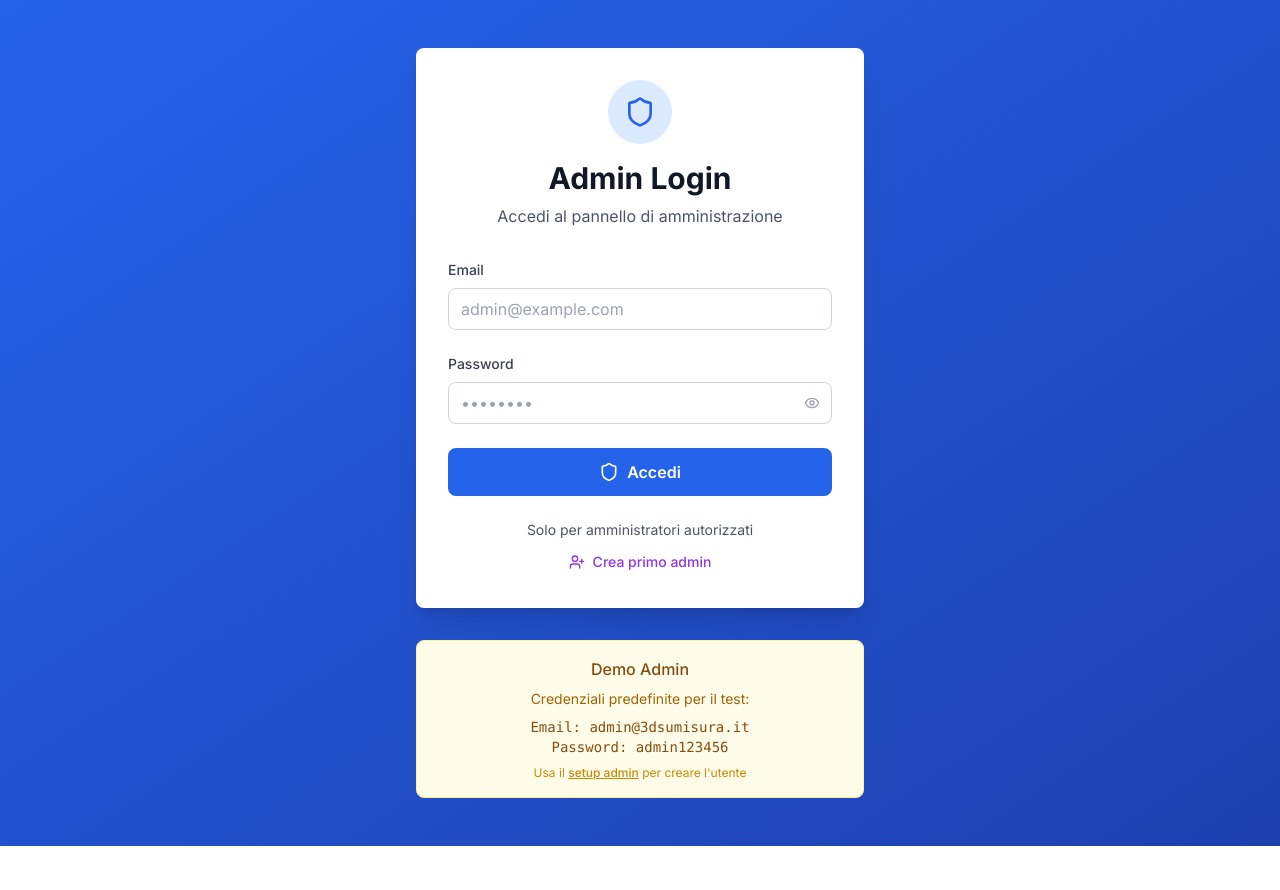
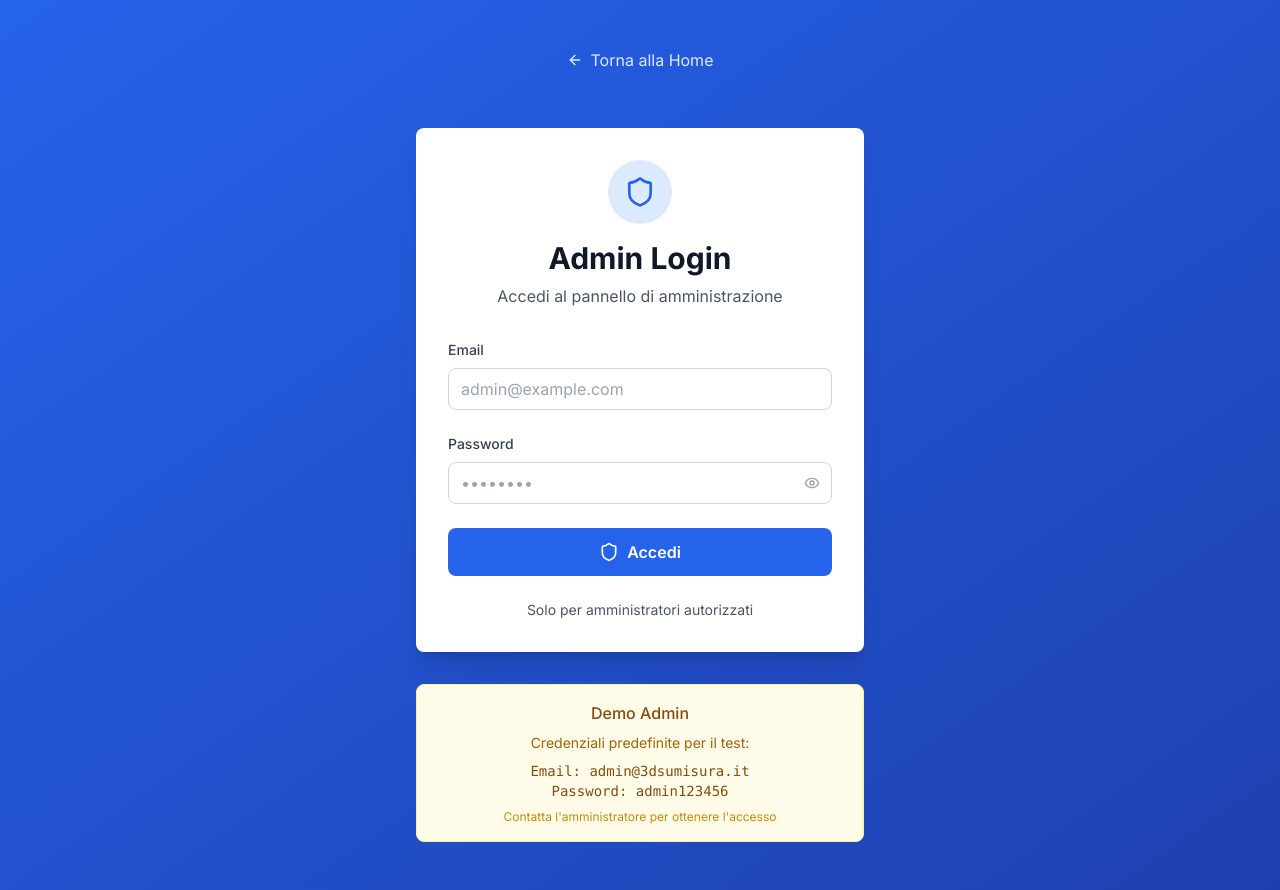
Before and after one commit to TuoyuanHuang/3d-model, a React (Vite) app: page /admin/login in a window 1280 px wide. Before the commit the page ends 846 px from the top, so only its background shows below. Built offline with nearby package versions, Linux system fonts and the light colour scheme; no server answers.

Commit message:
Update Admin Login Page - Add Back Button and Remove Create Admin Button

```diff
--- a/src/pages/AdminLogin.tsx
+++ b/src/pages/AdminLogin.tsx
@@ -1,7 +1,7 @@
 import React, { useState, useEffect } from 'react';
 import { useNavigate, Link } from 'react-router-dom';
 import { useAuth } from '../contexts/AuthContext';
-import { Shield, Eye, EyeOff, AlertCircle, UserPlus } from 'lucide-react';
+import { Shield, Eye, EyeOff, AlertCircle, ArrowLeft } from 'lucide-react';
 
 const AdminLogin: React.FC = () => {
   const [email, setEmail] = useState('');
@@ -42,6 +42,17 @@ const AdminLogin: React.FC = () => {
   return (
     <div className="min-h-screen bg-gradient-to-br from-blue-600 to-blue-800 flex items-center justify-center py-12 px-4 sm:px-6 lg:px-8">
       <div className="max-w-md w-full space-y-8">
+        {/* Back Button */}
+        <div className="text-center">
+          <Link
+            to="/"
+            className="inline-flex items-center space-x-2 text-blue-100 hover:text-white transition-colors mb-6"
+          >
+            <ArrowLeft className="h-4 w-4" />
+            <span>Torna alla Home</span>
+          </Link>
+        </div>
+
         <div className="bg-white rounded-lg shadow-xl p-8">
           <div className="text-center mb-8">
             <div className="bg-blue-100 w-16 h-16 rounded-full flex items-center justify-center mx-auto mb-4">
@@ -58,9 +69,6 @@ const AdminLogin: React.FC = () => {
                 <div>
                   <h4 className="font-medium text-red-800">Errore di Login</h4>
                   <p className="text-sm text-red-700">{error}</p>
-                  <p className="text-xs text-red-600 mt-1">
-                    Se l'admin non esiste ancora, <Link to="/admin/setup" className="underline font-medium">crealo qui</Link>
-                  </p>
                 </div>
               </div>
             )}
@@ -128,16 +136,9 @@ const AdminLogin: React.FC = () => {
           </form>
 
           <div className="mt-6 text-center">
-            <p className="text-sm text-gray-600 mb-3">
+            <p className="text-sm text-gray-600">
               Solo per amministratori autorizzati
             </p>
-            <Link
-              to="/admin/setup"
-              className="inline-flex items-center space-x-2 text-purple-600 hover:text-purple-700 text-sm font-medium"
-            >
-              <UserPlus className="h-4 w-4" />
-              <span>Crea primo admin</span>
-            </Link>
           </div>
         </div>
 
@@ -152,7 +153,7 @@ const AdminLogin: React.FC = () => {
             <p>Password: admin123456</p>
           </div>
           <p className="text-xs text-yellow-600 mt-2">
-            Usa il <Link to="/admin/setup" className="underline font-medium">setup admin</Link> per creare l'utente
+            Contatta l'amministratore per ottenere l'accesso
           </p>
         </div>
       </div>
```
